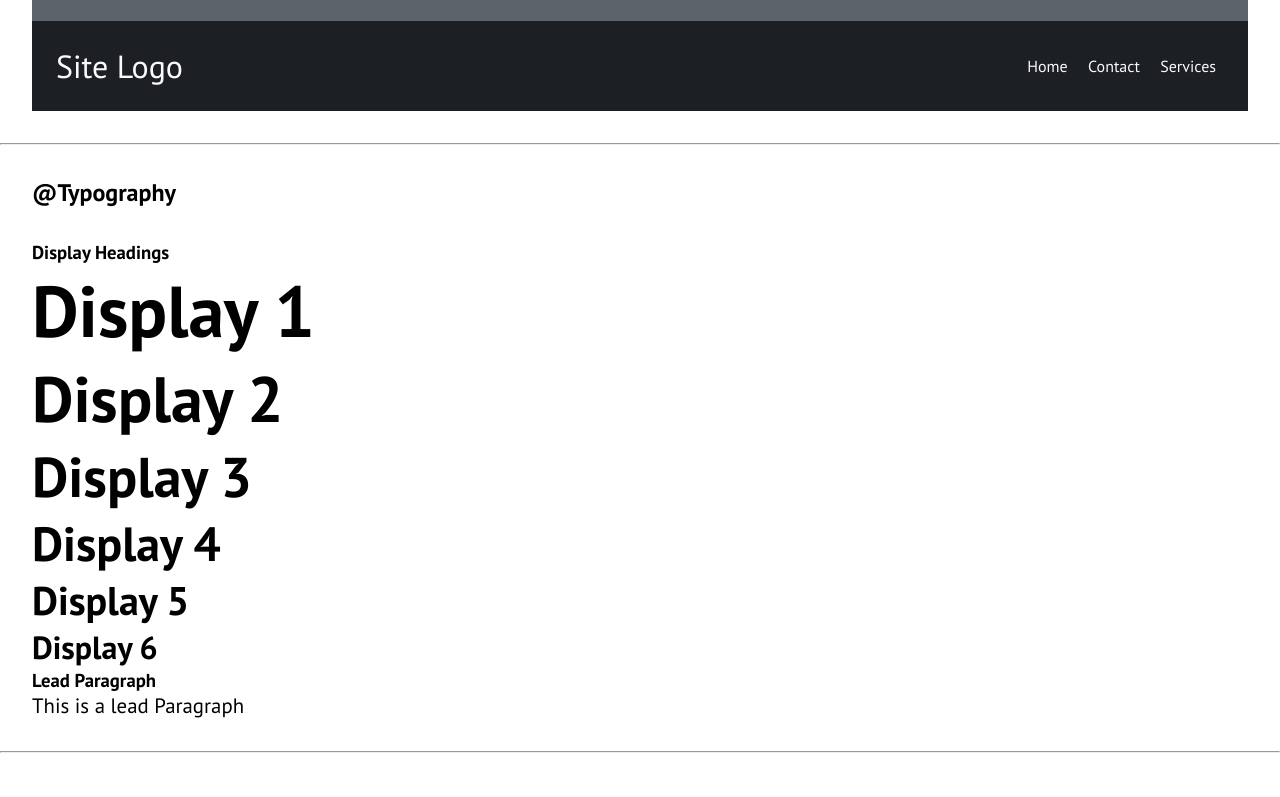
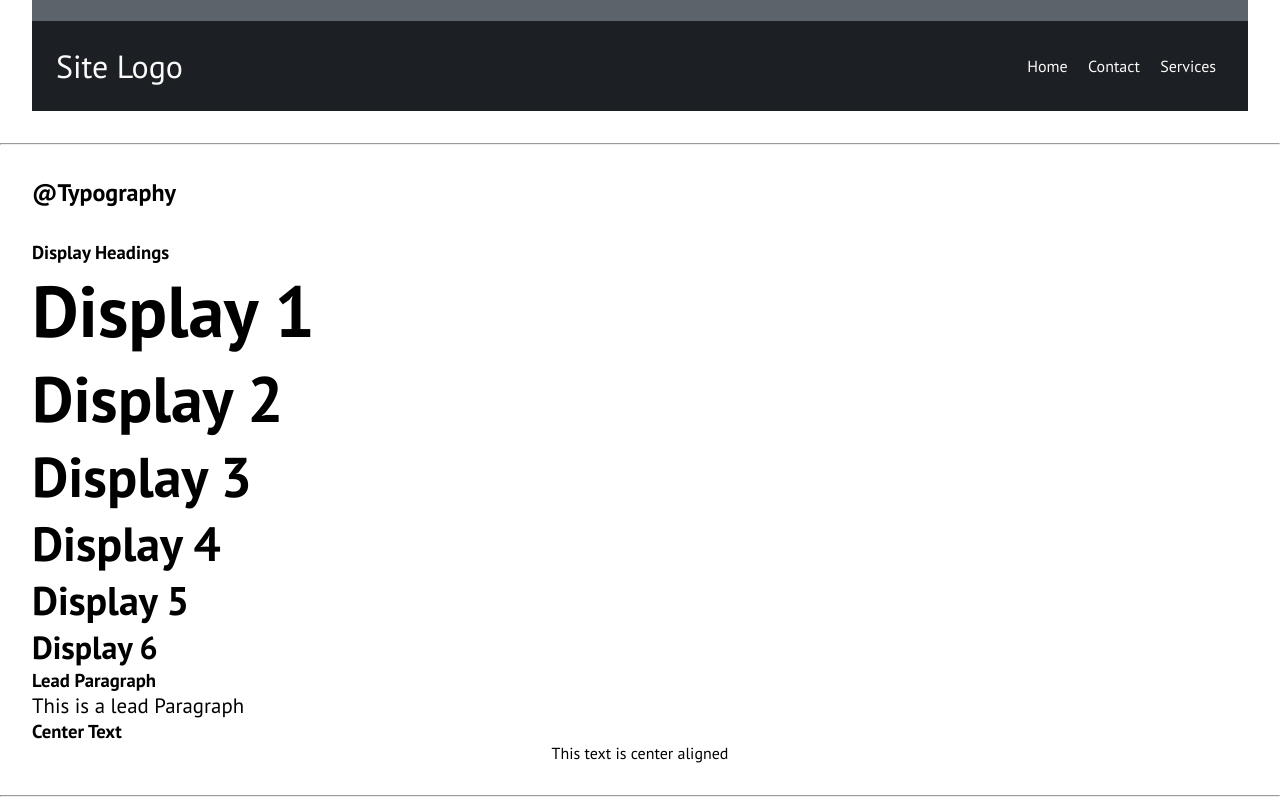
Before and after one commit to codingwolf-at/crescent-ui-components, a plain HTML site: page index.html in a window 1280 px wide. Shown: the part 6066-6863 px from the top of the page. Before the commit the page ends 6819 px from the top, so only its background shows below. Drawn offline with Linux system fonts and the light colour scheme.

Commit message:
added: center aligned text

```diff
--- a/css/crescent.css
+++ b/css/crescent.css
@@ -363,15 +363,6 @@ body {
     margin-bottom: 4rem !important;
 }
 
-/* ---------- TEXT UTILITIES ----------*/
-
-/* Center Text */
-
-.center {
-    margin-left: auto !important;
-    margin-right: auto !important;
-}
-
 /* -------- TYPOGRAPHY --------- */
 .display-1 {
     font-size: 4.5rem;
@@ -400,3 +391,7 @@ body {
 .lead {
     font-size: 1.3rem;
 }
+
+.center {
+    text-align: center;
+}
--- a/index.html
+++ b/index.html
@@ -193,6 +193,10 @@
         <p class="lead">
             This is a lead Paragraph
         </p>
+        <h3>Center Text</h3>
+        <p class="center">
+            This text is center aligned
+        </p>
     </section>
     <hr>
 
```
